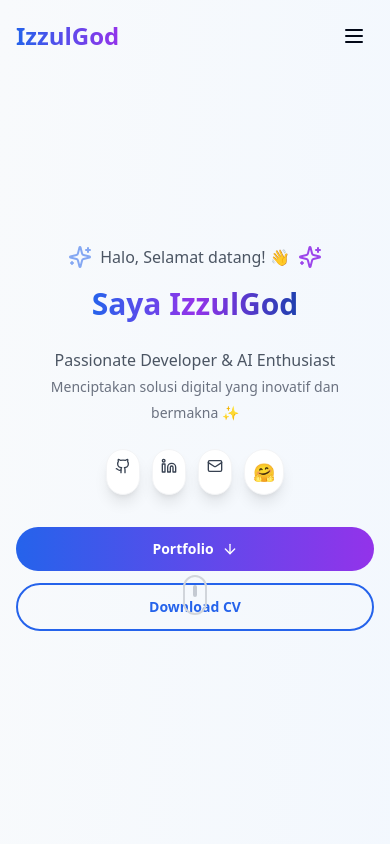
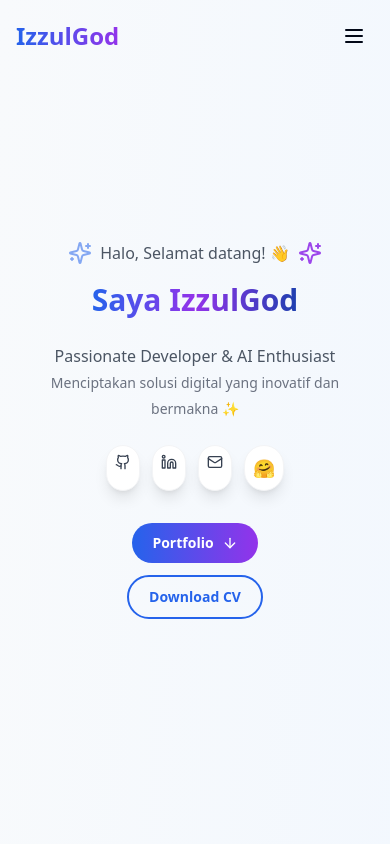
Before and after one commit to IzzulGod/about-izzulgod, a React (Vite) app: page / in a window 390 px wide. Shown: the top 844 px of the page. Built offline with nearby package versions, Linux system fonts and the light colour scheme.

Commit message:
Fix: Further mobile hero section adjustments
- Removed scroll indicator and adjusted button styling.
- Fixed button length on mobile.

```diff
--- a/src/components/Hero.tsx
+++ b/src/components/Hero.tsx
@@ -19,7 +19,7 @@ const Hero = () => {
   };
 
   return (
-    <section id="home" className="min-h-screen flex items-center justify-center px-4 pt-16 pb-8 relative overflow-hidden">
+    <section id="home" className="min-h-screen flex items-center justify-center px-4 pt-12 pb-8 relative overflow-hidden">
       {/* Background decorative elements */}
       <div className="absolute inset-0 -z-10">
         <div className="absolute top-1/4 left-1/4 w-72 h-72 bg-blue-400/20 rounded-full blur-3xl animate-pulse"></div>
@@ -86,28 +86,21 @@ const Hero = () => {
             </a>
           </div>
 
-          {/* CTA Buttons - Mobile Optimized */}
-          <div className="flex flex-col sm:flex-row gap-3 sm:gap-4 justify-center items-center max-w-sm sm:max-w-none mx-auto">
+          {/* CTA Buttons - Improved Mobile Layout */}
+          <div className="flex flex-col sm:flex-row gap-3 sm:gap-4 justify-center items-center px-6 sm:px-0">
             <button
               onClick={scrollToProjects}
-              className="w-full sm:w-auto px-6 sm:px-8 py-3 sm:py-4 bg-gradient-to-r from-blue-600 to-purple-600 text-white rounded-full font-semibold hover:shadow-lg transition-all duration-300 hover:scale-105 flex items-center justify-center space-x-2 group text-sm sm:text-base"
+              className="w-auto px-5 sm:px-8 py-2.5 sm:py-4 bg-gradient-to-r from-blue-600 to-purple-600 text-white rounded-full font-semibold hover:shadow-lg transition-all duration-300 hover:scale-105 flex items-center justify-center space-x-2 group text-sm sm:text-base min-w-[120px]"
             >
               <span>Portfolio</span>
               <ArrowDown className="w-4 h-4 group-hover:translate-y-1 transition-transform" />
             </button>
             <button
               onClick={downloadCV}
-              className="w-full sm:w-auto px-6 sm:px-8 py-3 sm:py-4 border-2 border-blue-600 text-blue-600 rounded-full font-semibold hover:bg-blue-600 hover:text-white transition-all duration-300 hover:scale-105 text-sm sm:text-base"
+              className="w-auto px-5 sm:px-8 py-2.5 sm:py-4 border-2 border-blue-600 text-blue-600 rounded-full font-semibold hover:bg-blue-600 hover:text-white transition-all duration-300 hover:scale-105 text-sm sm:text-base min-w-[120px]"
             >
               Download CV
             </button>
-          </div>
-
-          {/* Scroll indicator - Static */}
-          <div className="absolute bottom-4 sm:bottom-8 left-1/2 transform -translate-x-1/2">
-            <div className="w-6 h-10 border-2 border-gray-300 rounded-full flex justify-center">
-              <div className="w-1 h-3 bg-gray-400 rounded-full mt-2 animate-pulse"></div>
-            </div>
           </div>
         </div>
       </div>
```
